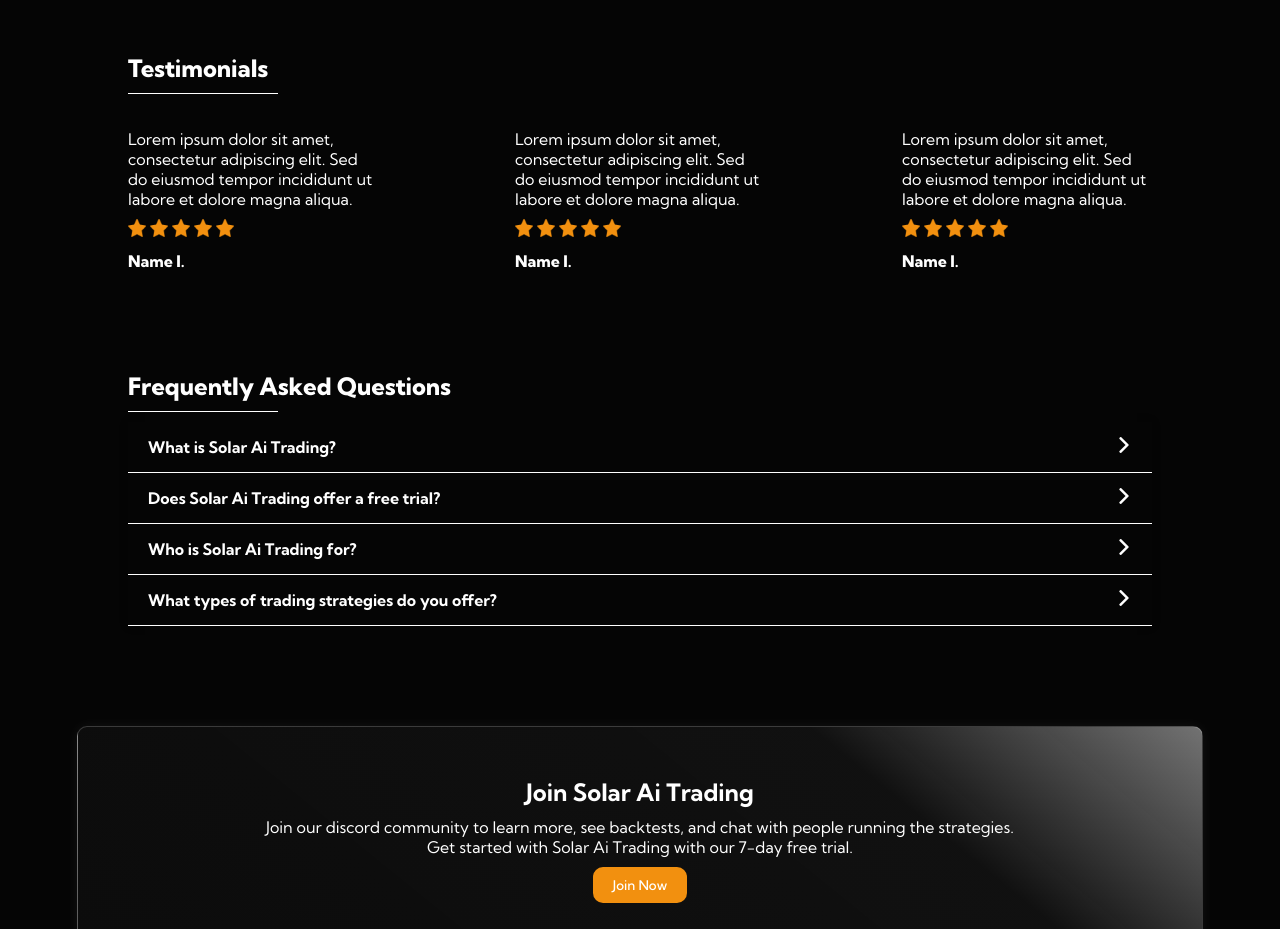
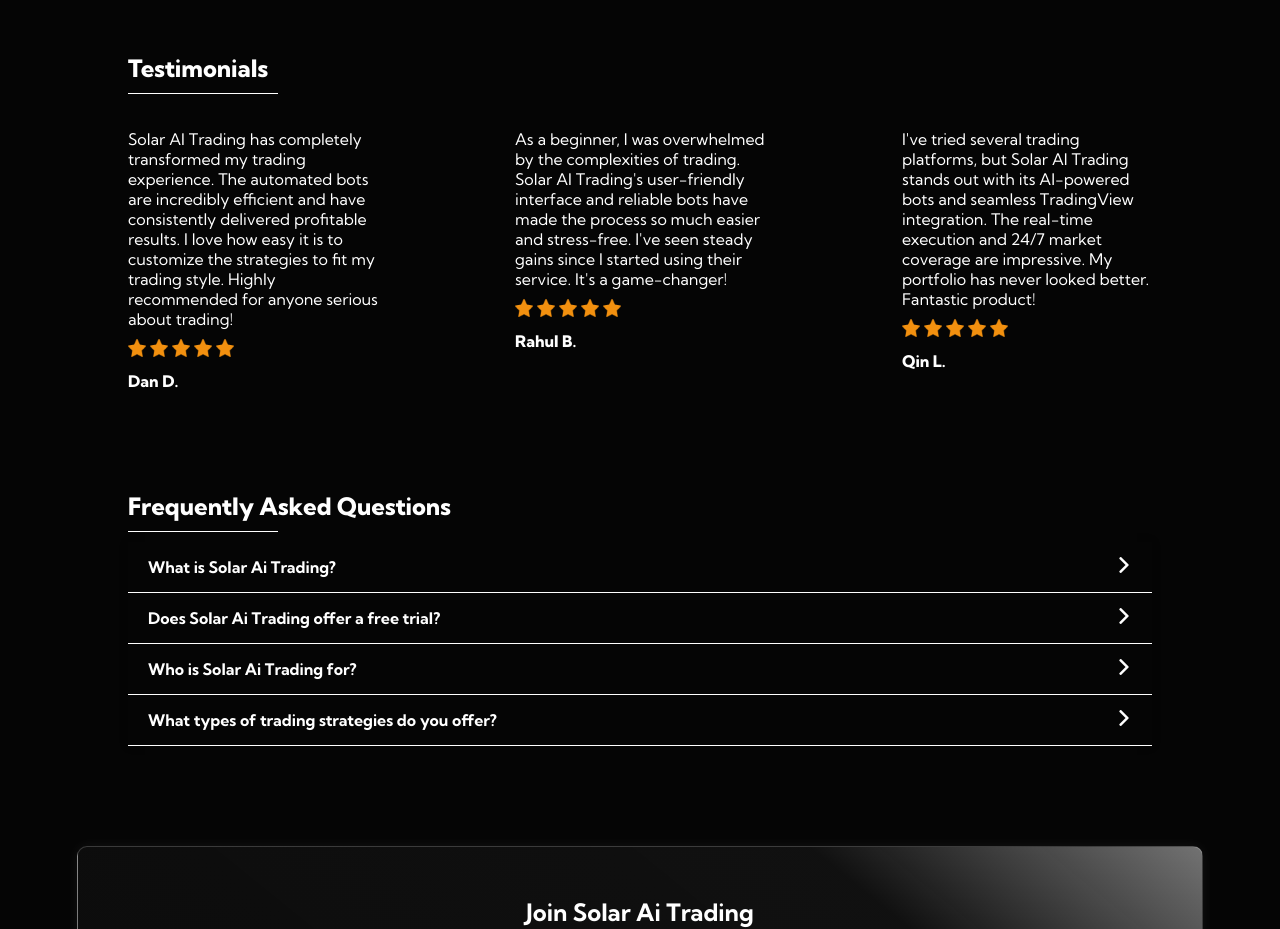
Before and after one commit to JDStephens31/Solar-Ai-Trading-Landing-Page, a plain HTML site: page index.html in a window 1280 px wide. Shown: the part 1920-2849 px from the top of the page. Drawn offline with nearby package versions, Linux system fonts and the light colour scheme.

Commit message:
Testimonials Update

```diff
--- a/index.html
+++ b/index.html
@@ -102,7 +102,7 @@
             <div class="divider"></div>
             <div class="testimonial-container">
               <div class="testimonial">
-                <p class="text-white">Lorem ipsum dolor sit amet, consectetur adipiscing elit. Sed do eiusmod tempor incididunt ut labore et dolore magna aliqua.</p>
+                <p class="text-white">Solar AI Trading has completely transformed my trading experience. The automated bots are incredibly efficient and have consistently delivered profitable results. I love how easy it is to customize the strategies to fit my trading style. Highly recommended for anyone serious about trading!</p>
                 <div class="stars">
                   <img src="./assets/img/star.png" width="18" alt="">
                   <img src="./assets/img/star.png" width="18" alt="">
@@ -110,10 +110,10 @@
                   <img src="./assets/img/star.png" width="18"alt="">
                   <img src="./assets/img/star.png" width="18" alt="">
                 </div>
-                <h4 class="text-white text-extra-bold">Name I.</h4>
+                <h4 class="text-white text-extra-bold">Dan D.</h4>
               </div>
               <div class="testimonial">
-                <p class="text-white">Lorem ipsum dolor sit amet, consectetur adipiscing elit. Sed do eiusmod tempor incididunt ut labore et dolore magna aliqua.</p>
+                <p class="text-white">As a beginner, I was overwhelmed by the complexities of trading. Solar AI Trading's user-friendly interface and reliable bots have made the process so much easier and stress-free. I've seen steady gains since I started using their service. It's a game-changer!</p>
                 <div class="stars">
                   <img src="./assets/img/star.png" width="18" alt="">
                   <img src="./assets/img/star.png" width="18" alt="">
@@ -121,10 +121,10 @@
                   <img src="./assets/img/star.png" width="18"alt="">
                   <img src="./assets/img/star.png" width="18" alt="">
                 </div>
-                <h4 class="text-white text-extra-bold">Name I.</h4>
+                <h4 class="text-white text-extra-bold">Rahul B.</h4>
               </div>
               <div class="testimonial">
-                <p class="text-white">Lorem ipsum dolor sit amet, consectetur adipiscing elit. Sed do eiusmod tempor incididunt ut labore et dolore magna aliqua.</p>
+                <p class="text-white">I've tried several trading platforms, but Solar AI Trading stands out with its AI-powered bots and seamless TradingView integration. The real-time execution and 24/7 market coverage are impressive. My portfolio has never looked better. Fantastic product!</p>
                 <div class="stars">
                   <img src="./assets/img/star.png" width="18" alt="">
                   <img src="./assets/img/star.png" width="18" alt="">
@@ -132,7 +132,7 @@
                   <img src="./assets/img/star.png" width="18"alt="">
                   <img src="./assets/img/star.png" width="18" alt="">
                 </div>
-                <h4 class="text-white text-extra-bold">Name I.</h4>
+                <h4 class="text-white text-extra-bold">Qin L.</h4>
               </div>
             </div>
         </section>
```
